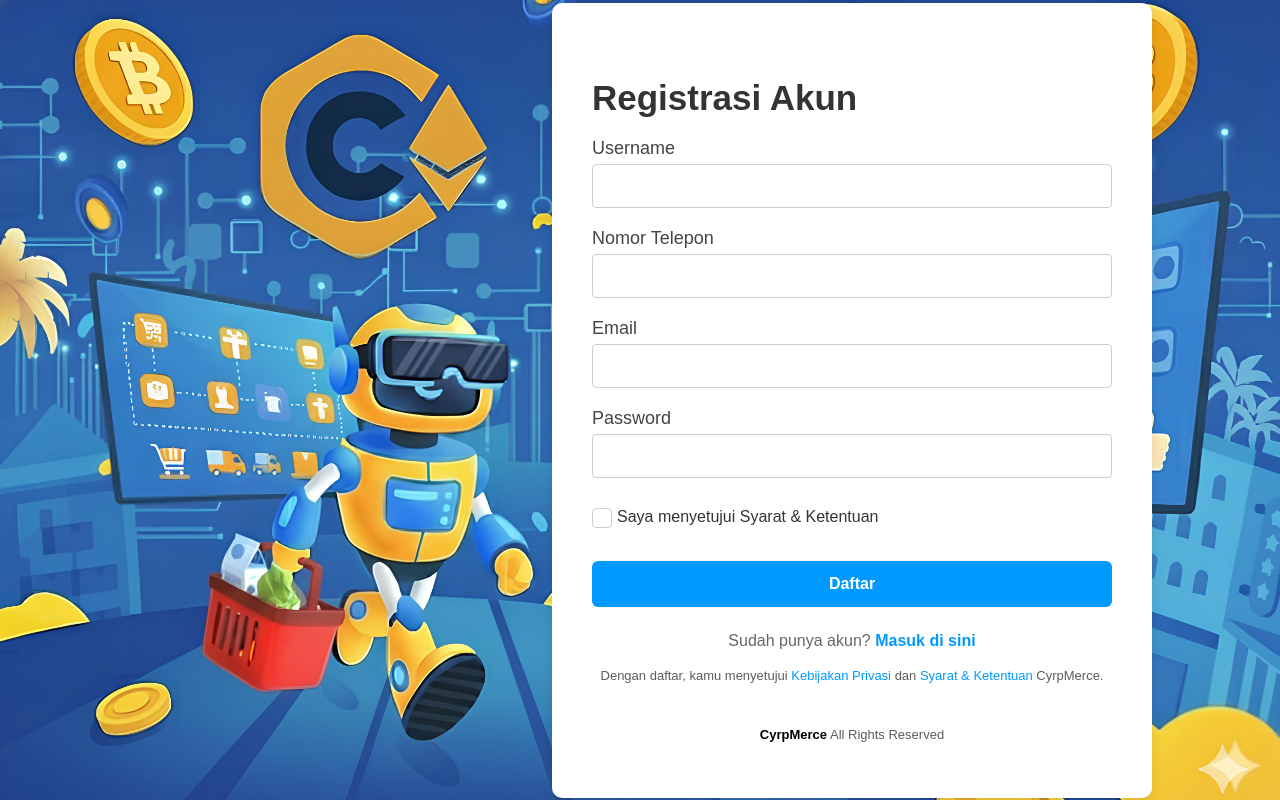
After one commit to andika695/CrypMerce-Project, a PHP site: page /Regristasi/registrasi.html in a window 1280 px wide. The commit adds this page. Run offline with PHP 8.4, Linux system fonts and the light colour scheme.

```diff
--- /dev/null
+++ b/Regristasi/registrasi.html
@@ -0,0 +1,60 @@
+<!DOCTYPE html>
+<html lang="en">
+<head>
+    <meta charset="UTF-8">
+    <meta name="viewport" content="width=device-width, initial-scale=1.0">
+    <title>Registrasi</title>
+    <link rel="stylesheet" href="../style/style.css">
+</head>
+<body>
+
+    <div class="login-container">
+
+        <!-- Form Registrasi -->
+        <div class="right-card">
+            <form action="" class="form-login">
+
+                <h3>Registrasi Akun</h3>
+
+                <label for="username">Username</label>
+                <input type="text" id="username" name="username">
+
+                <label for="phone">Nomor Telepon</label>
+                <input type="tel" name="phone" id="phone">
+
+                <label for="email">Email</label>
+                <input type="email" id="email" name="email">
+
+                <label for="password">Password</label>
+                <input type="password" id="password" name="password">
+
+                <div class="checkbox-row">
+                    <input type="checkbox" id="agree">
+                    <label for="agree">Saya menyetujui Syarat & Ketentuan</label>
+                </div>
+
+                <button type="submit">Daftar</button>
+
+                 <p class="register">
+                    Sudah punya akun?
+                    <a href="login.html">Masuk di sini</a>
+                </p>
+
+                <p class="terms">
+                    Dengan daftar, kamu menyetujui
+                    <a href="#">Kebijakan Privasi</a> dan
+                    <a href="#">Syarat & Ketentuan</a>
+                    CyrpMerce.
+                </p>
+
+                <p class="copyright">
+                    <strong>CyrpMerce</strong> All Rights Reserved
+                </p>
+
+            </form>
+        </div>
+
+    </div>
+
+</body>
+</html>
--- a/style/style.css
+++ b/style/style.css
@@ -1 +1,206 @@
-/* Regristasi */
+body {
+    margin: 0;
+    padding: 0;
+    font-family: Arial, sans-serif;
+    background-color: #f7f7f7;
+    display: flex;
+    justify-content: center;
+    align-items: center;
+    min-height: 100vh;
+}
+
+.login-container {
+    background: url("../Image/background.jpg") center/cover no-repeat;
+    width: 100%;
+    height: 100vh;
+    display: flex;
+    justify-content: flex-end;
+    align-items: center;
+    padding-right: 10%;
+    box-sizing: border-box;
+}
+
+.right-card {
+    background-color: white;
+    width: 600px; /* Lebar card, sesuaikan jika perlu */
+    padding: 40px;
+    border-radius: 10px; /* Sudut sedikit membulat */
+    box-shadow: 0 4px 12px rgba(0, 0, 0, 0.1); /* Bayangan halus */
+    box-sizing: border-box;
+}
+
+/* --- Form Styling (form-login) --- */
+.form-login h3 {
+    font-size: 35px;
+    font-weight: bold;
+    color: #333;
+    margin-bottom: 20px;
+    text-align: left;
+}
+
+.form-login label {
+    display: block;
+    font-size: 18px;
+    color: #444444;
+    margin-bottom: 5px;
+    font-weight: 500;
+}
+
+.form-login input[type="text"],
+.form-login input[type="email"],
+.form-login input[type="tel"],
+.form-login input[type="password"] {
+    width: 100%;
+    padding: 12px 15px;
+    margin-bottom: 20px;
+    border: 1px solid #ccc;
+    border-radius: 4px;
+    box-sizing: border-box;
+    font-size: 16px;
+    transition: border-color 0.3s;
+}
+
+.form-login input:focus {
+    border-color: #0099ff; /* Warna Blibli saat fokus */
+    outline: none;
+}
+
+/* --- Tombol Log in (Gaya Mirip Blibli) --- */
+.form-login button[type="submit"] {
+    width: 100%;
+    background-color: #0099ff; /* Biru khas Blibli */
+    color: white;
+    padding: 14px 20px;
+    margin-top: 10px;
+    border: none;
+    border-radius: 6px;
+    cursor: pointer;
+    font-size: 16px;
+    font-weight: bold;
+    transition: background-color 0.3s;
+}
+
+.form-login button[type="submit"]:hover {
+    background-color: #007acc; /* Biru lebih gelap saat hover */
+}
+
+/* --- Bagian Teks Tambahan --- */
+.register {
+    text-align: center;
+    margin-top: 25px;
+    font-size: 16px;
+    color: #666;
+}
+
+.register a {
+    color: #0099ff;
+    text-decoration: none;
+    font-weight: bold;
+}
+
+.register a:hover {
+    text-decoration: underline;
+}
+
+.terms, .copyright {
+    text-align: center;
+    font-size: 13px;
+    color: #5d5c5c;
+    margin-top: 15px;
+    line-height: 1.5;
+}
+
+.terms a {
+    color: #0099ff;
+    text-decoration: none;
+}
+
+.copyright {
+    margin-top: 40px;
+}
+
+.copyright strong {
+    font-weight: 12px;
+    color: #000000; /* Warna yang lebih tegas untuk nama perusahaan */
+}
+
+.form-login .checkbox-row {
+    display: flex;
+    align-items: center;
+    margin-top: 10px;
+    margin-bottom: 25px;
+    position: relative; /* Penting untuk penempatan kustom */
+    padding-left: 25px; /* Memberi ruang untuk kotak centang kustom */
+    height: 18px; /* Tinggi baris untuk alignment yang bagus */
+}
+
+.form-login .checkbox-row input[type="checkbox"] {
+    /* 2. Sembunyikan Checkbox Bawaan */
+    position: absolute;
+    opacity: 0;
+    cursor: pointer;
+    height: 18px;
+    width: 18px;
+    left: 0;
+    z-index: 10;
+}
+
+.form-login .checkbox-row label {
+    font-size: 16px;
+    color: #333;
+    font-weight: normal;
+    cursor: pointer;
+    margin: 0;
+}
+
+/* 4. Elemen Visual Kustom (Kotak Centang) */
+/* Gunakan pseudo-element :before pada label untuk membuat kotak */
+.form-login .checkbox-row label:before {
+    content: "";
+    position: absolute;
+    top: 0;
+    left: 0;
+    height: 18px;
+    width: 18px;
+    background-color: #fff;
+    border: 1px solid #ccc;
+    border-radius: 4px;
+    transition: background-color 0.2s, border-color 0.2s;
+}
+
+/* 5. Tampilan Kotak Saat DICENTANG */
+/* Ketika input dicentang, ubah tampilan elemen kustom (kotak) */
+.form-login .checkbox-row input[type="checkbox"]:checked + label:before {
+    background-color: #0099ff; /* Biru Khas Blibli */
+    border-color: #0099ff;
+}
+
+/* 6. Tanda Centang (Checkmark) */
+/* Gunakan pseudo-element :after pada label untuk membuat tanda centang */
+.form-login .checkbox-row input[type="checkbox"]:checked + label:after {
+    content: "";
+    position: absolute;
+    left: 6px; /* Posisi X tanda centang */
+    top: 3px; /* Posisi Y tanda centang */
+    width: 4px;
+    height: 9px;
+    border: solid white;
+    border-width: 0 2px 2px 0;
+    transform: rotate(45deg);
+}
+
+/* Penyesuaian untuk tampilan mobile */
+@media (max-width: 768px) {
+    .login-container {
+        padding-right: 0;
+        justify-content: center;
+        align-items: flex-start;
+        background-position: top center; /* Sesuaikan posisi background di mobile */
+    }
+
+    .right-card {
+        width: 90%;
+        margin-top: 50px;
+        box-shadow: none; /* Hilangkan bayangan di mobile agar lebih bersih */
+    }
+}
```
Also changed, not shown: Regristasi/login.html (+38 -2 lines), Image/background.jpg (added).
